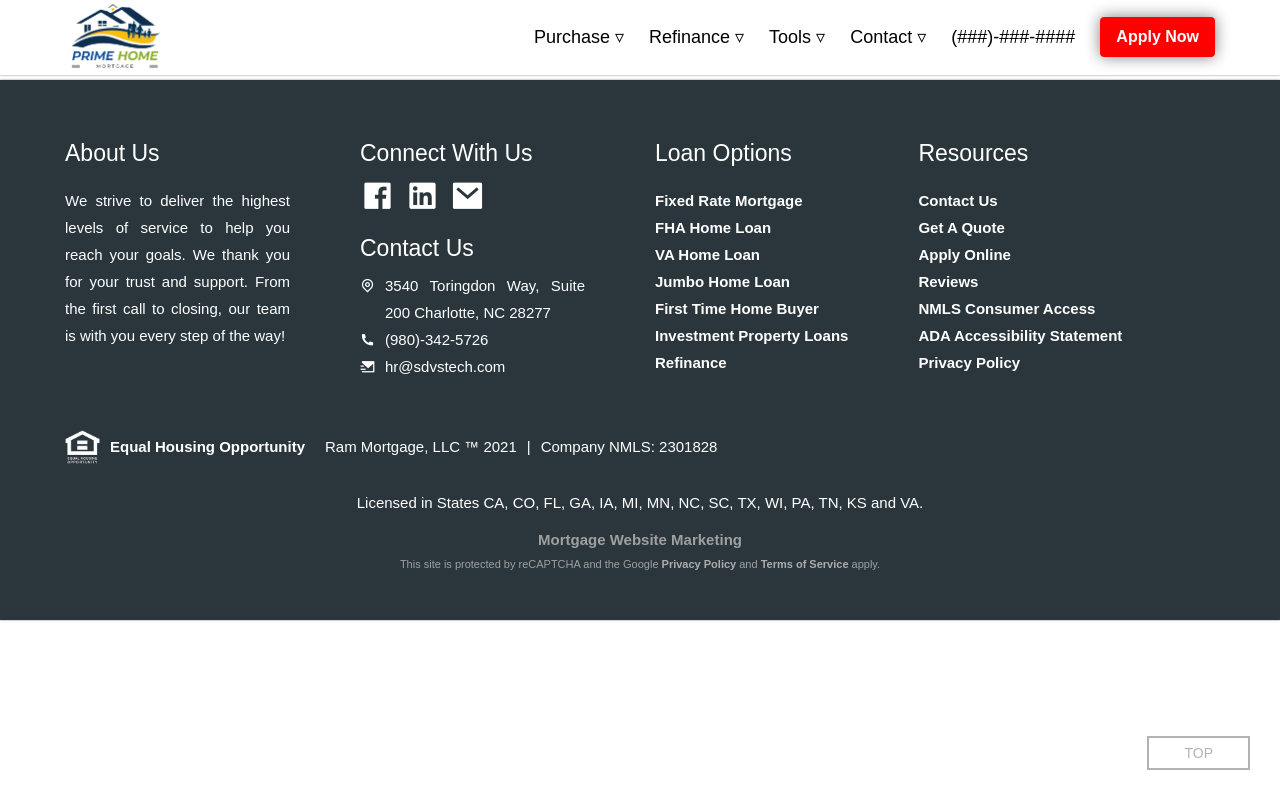
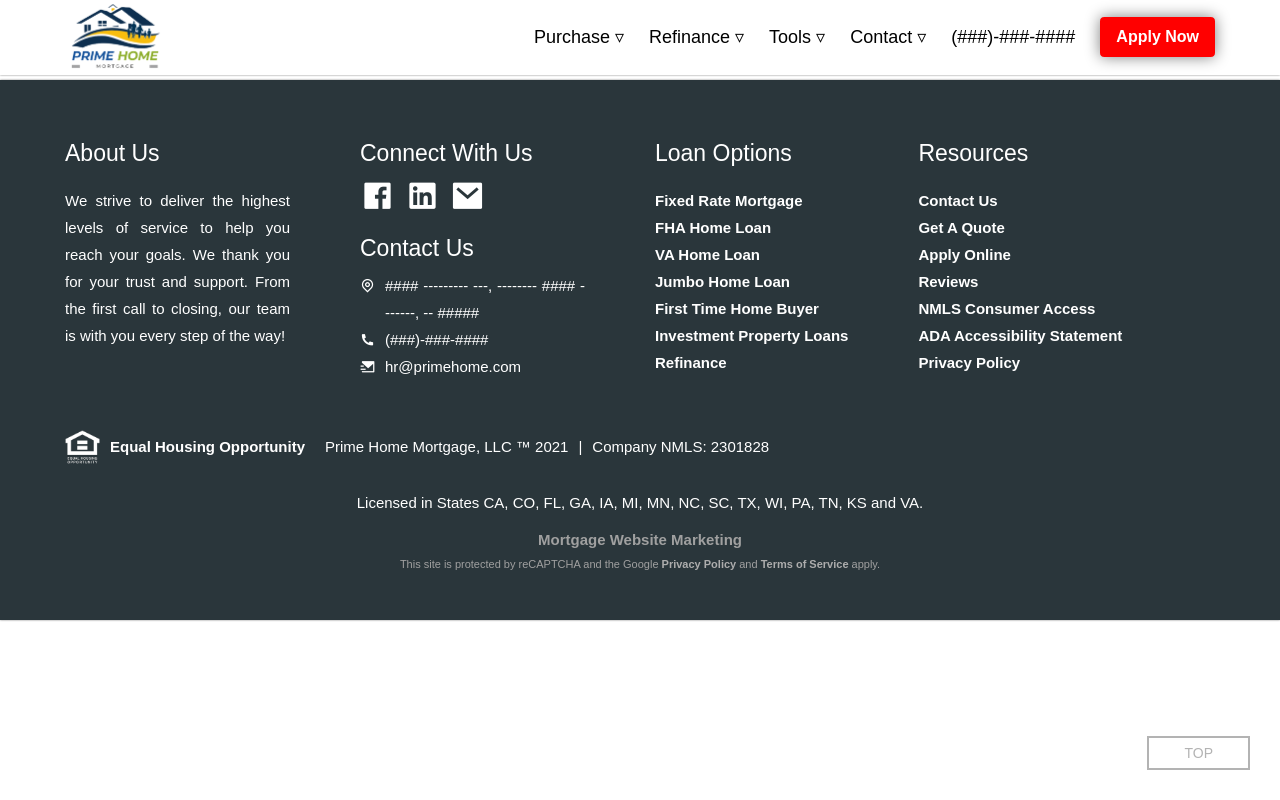
Before and after one commit to RajaNareshPandugayala/PrimeHome_Mortgage, a React (Create React App) app: page / in a window 1280 px wide. Built offline with nearby package versions, Linux system fonts and the light colour scheme.

Commit message:
Do the changes

```diff
--- a/src/Elements/Footer/footer.js
+++ b/src/Elements/Footer/footer.js
@@ -26,9 +26,9 @@ function Footer() {
                         <span className='footerTopDiv footerTopDiv00 '>
                             <span className='footerTopDivHeading'>Contact Us</span>
                             <span className='footerTopDivContent footerTopDivContent00'>
-                                <span className='footerTopDivContentIcon'><i class="ri-map-pin-line"></i> <span>3540 Toringdon Way, Suite 200 Charlotte, NC 28277</span></span>
-                                <a href="tel:+1-980-342-5726" className="aTag_Tel footerTopDivContentIcon"><i class="ri-phone-fill"></i> <span>(980)-342-5726</span></a>
-                                <a href="mailto:hr@sdvstech.com" className="aTag_Mail footerTopDivContentIcon"><i class="ri-mail-send-fill"></i> <span>hr@sdvstech.com</span></a>
+                                <span className='footerTopDivContentIcon'><i class="ri-map-pin-line"></i> <span>#### --------- ---, -------- #### -------, -- #####</span></span>
+                                <a href="tel:+1-980-342-5726" className="aTag_Tel footerTopDivContentIcon"><i class="ri-phone-fill"></i> <span>(###)-###-####</span></a>
+                                <a href="mailto:hr@sdvstech.com" className="aTag_Mail footerTopDivContentIcon"><i class="ri-mail-send-fill"></i> <span>hr@primehome.com</span></a>
                             </span>
                         </span>
                     </div>
@@ -59,7 +59,7 @@ function Footer() {
                 </div>
                 <div className='footerMiddle'>
                     <img src={housingIcon} alt='houseIcon' className='houseIcon' /><b>Equal Housing Opportunity  </b><br />
-                    <span> Ram Mortgage, LLC ™ 2021 </span> | <span>Company NMLS: 2301828</span>
+                    <span> Prime Home Mortgage, LLC ™ 2021 </span> | <span>Company NMLS: 2301828</span>
                 </div>
                 <div className='footerBottom'>
                     <span>Licensed in States CA, CO, FL, GA, IA, MI, MN, NC, SC, TX, WI, PA, TN, KS and VA.</span>
```
